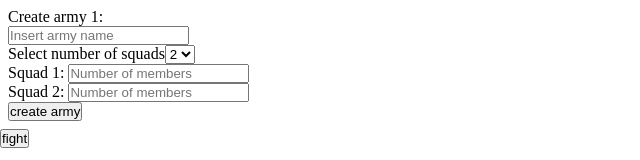
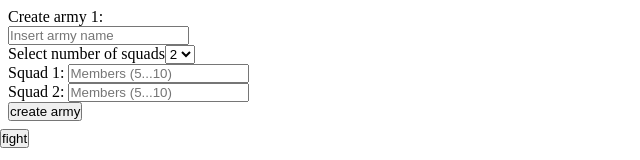
Before and after one commit to OlegFilonchuk/battle-simulator, a React (Create React App) app: page / in a window 1280 px wide. Shown: the top 160 px of the page, without its empty margins (0-640 px from the left). Built offline with nearby package versions, Linux system fonts and the light colour scheme.

Commit message:
fixed some troubles with army and squad forms

```diff
--- a/src/components/Army/ArmyForm.tsx
+++ b/src/components/Army/ArmyForm.tsx
@@ -123,7 +123,6 @@ class ArmyForm extends Component<Props, State> {
             onChange={this.setSquadCount}
             defaultValue={squadsCount}
           >
-            <option value={1}>1</option>
             <option value={2}>2</option>
             <option value={3}>3</option>
             <option value={4}>4</option>
--- a/src/components/Squad/SquadForm.tsx
+++ b/src/components/Squad/SquadForm.tsx
@@ -10,10 +10,10 @@ const SquadForm: FC<Props> = ({ i, onChange }) => {
     <label htmlFor={`squad${i}`}>
       {`Squad ${i + 1}: `}
       <input
+        onChange={onChange}
         name={`squad${i}`}
         type="number"
-        placeholder="Number of members"
-        onChange={onChange}
+        placeholder="Members (5...10)"
       />
     </label>
   );
```
